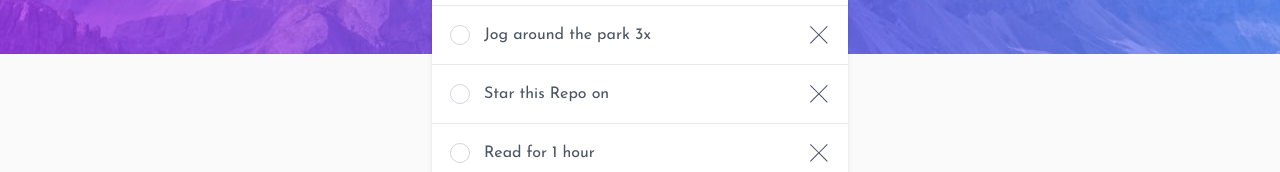
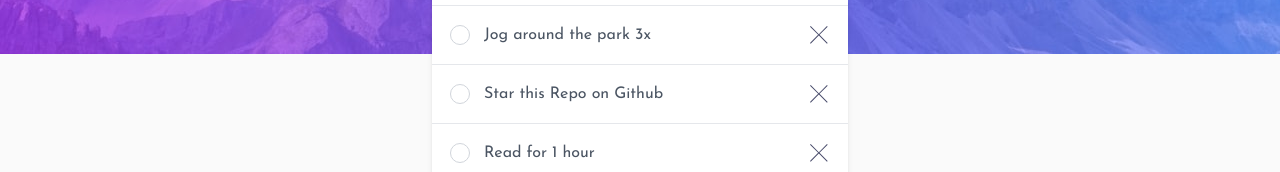
Before and after one commit to VectorGits/Todo-App-2.0, a React (Vite) app: page / in a window 1280 px wide. Shown: the part 246-418 px from the top of the page. Built offline with nearby package versions, Linux system fonts and the light colour scheme.

Commit message:
fix: update todo item text for clarity

```diff
--- a/src/components/TodoCard.tsx
+++ b/src/components/TodoCard.tsx
@@ -11,7 +11,7 @@ const TodoCard = () => {
   const [todos, setTodos] = useState([
     { id: 1, text: "Use This Todo App", completed: true },
     { id: 2, text: "Jog around the park 3x", completed: false },
-    { id: 3, text: "Star this Repo on", completed: false },
+    { id: 3, text: "Star this Repo on Github", completed: false },
     { id: 4, text: "Read for 1 hour", completed: false },
     { id: 5, text: "Pick up groceries", completed: false },
   ]);
```
